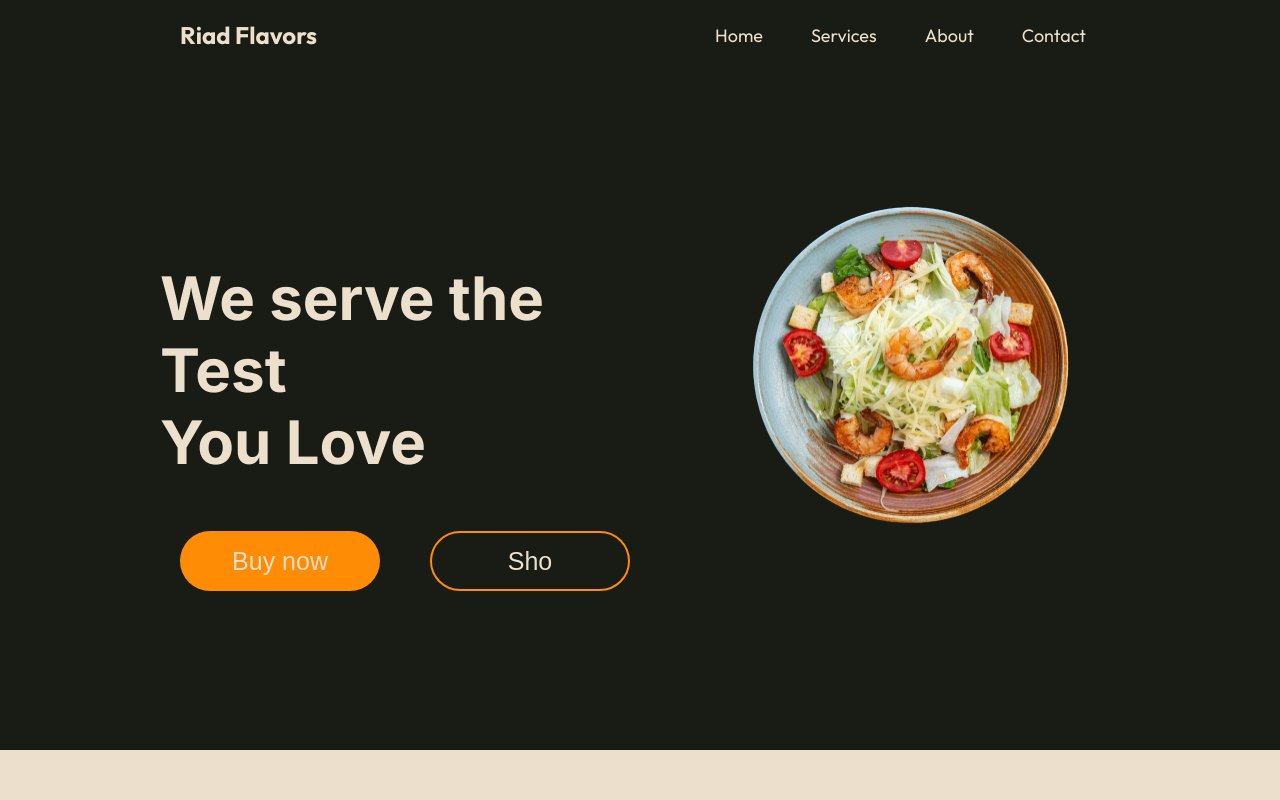
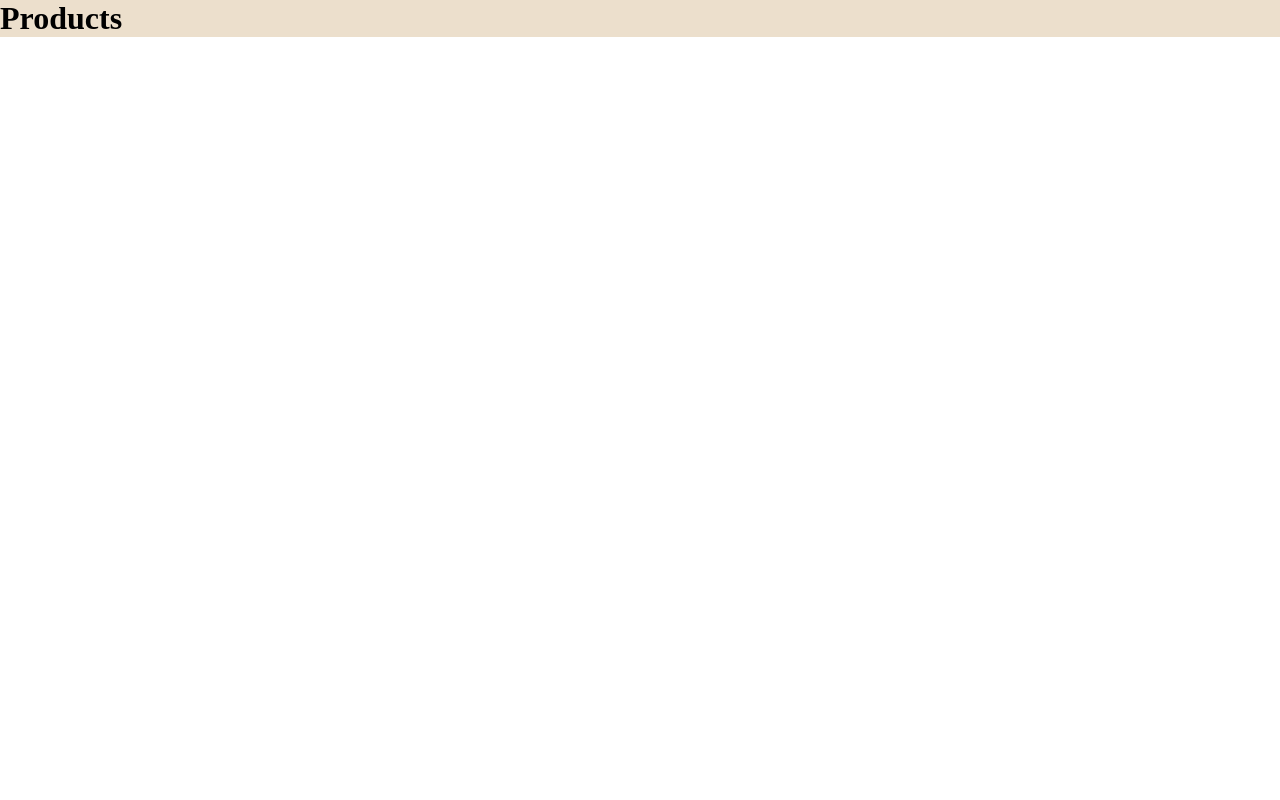
Before and after one commit to ZakariaElkhadir/Food-Ordering-System, a React (Vite) app: page /products in a window 1280 px wide. Shown: the top 800 px of the page. Built offline with nearby package versions, Linux system fonts and the light colour scheme.

Commit message:
Update package.json and package-lock.json to include react-router-dom version 6.26.2

```diff
--- a/package.json
+++ b/package.json
@@ -22,6 +22,7 @@
     "eslint-plugin-react-hooks": "^5.1.0-rc.0",
     "eslint-plugin-react-refresh": "^0.4.9",
     "globals": "^15.9.0",
+    "react-router-dom": "^6.26.2",
     "sass-embedded": "^1.79.4",
     "typescript": "^5.5.3",
     "typescript-eslint": "^8.0.1",
--- a/src/App.tsx
+++ b/src/App.tsx
@@ -1,13 +1,31 @@
 import './App.css'
 import Body from './Body/Body'
+import Products from './Products/Products';
+import {
+  createBrowserRouter,
+  RouterProvider,
+} from "react-router-dom";
 
 
 
 function App() {
-
+  const router = createBrowserRouter([
+    {
+      path: "/",
+      element: <Body/>,
+    },
+    {
+      path: "/home",
+      element: <Body/>,
+    },
+    {
+      path: "/products",
+      element: <Products/>,
+    }
+  ]);
   return (
     <div className='app'>
-      <Body/>
+       <RouterProvider router={router} />
     </div>
 
   )
--- a/src/HeroSection/HeroSection.tsx
+++ b/src/HeroSection/HeroSection.tsx
@@ -1,6 +1,7 @@
 import Header from "../Header/Header";
 import contImage from '../assets/food-images/prawn-caesar.png'
 import './HeroSection.scss'
+import { Link } from "react-router-dom";
 function HeroSection() {
     return (
         <>
@@ -11,7 +12,9 @@ function HeroSection() {
                 <img src={contImage} width={500}  alt="salad plate" />
              </div>
                 <div className="button">
-                    <button className="btn-1">Buy now</button>
+                    <Link to='/products'>
+                    <button className="btn-1">Order now</button>
+                    </Link>
                     <button className="btn-2">Sho</button>
                 </div>
 
--- /dev/null
+++ b/src/Products/Products.tsx
@@ -0,0 +1,9 @@
+import './Products.scss'
+const Products = () => {
+    return (
+        <div className="products">
+            <h1>Products</h1>
+        </div>
+    )
+}
+export default Products
```
Also changed, not shown: src/Products/Products.scss (added), 1 other file (tests, documents, lock files or other folders).
